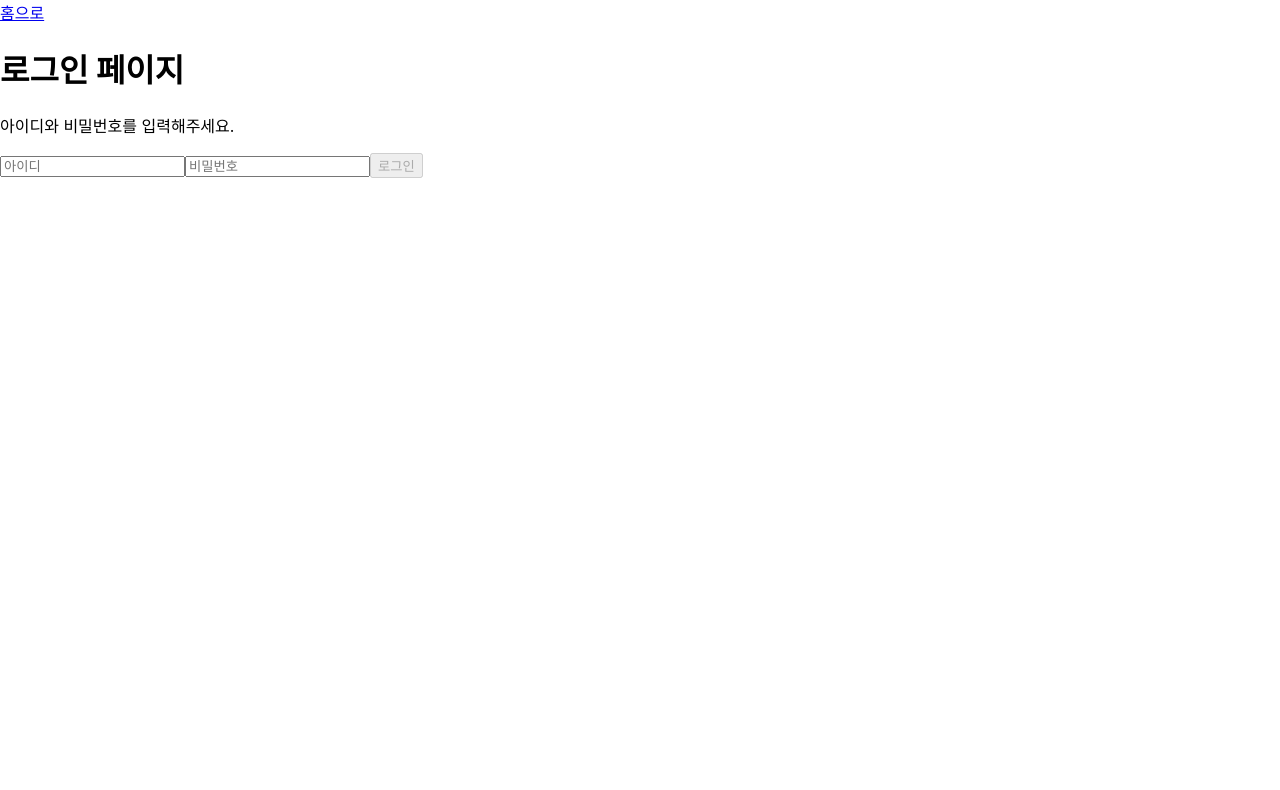
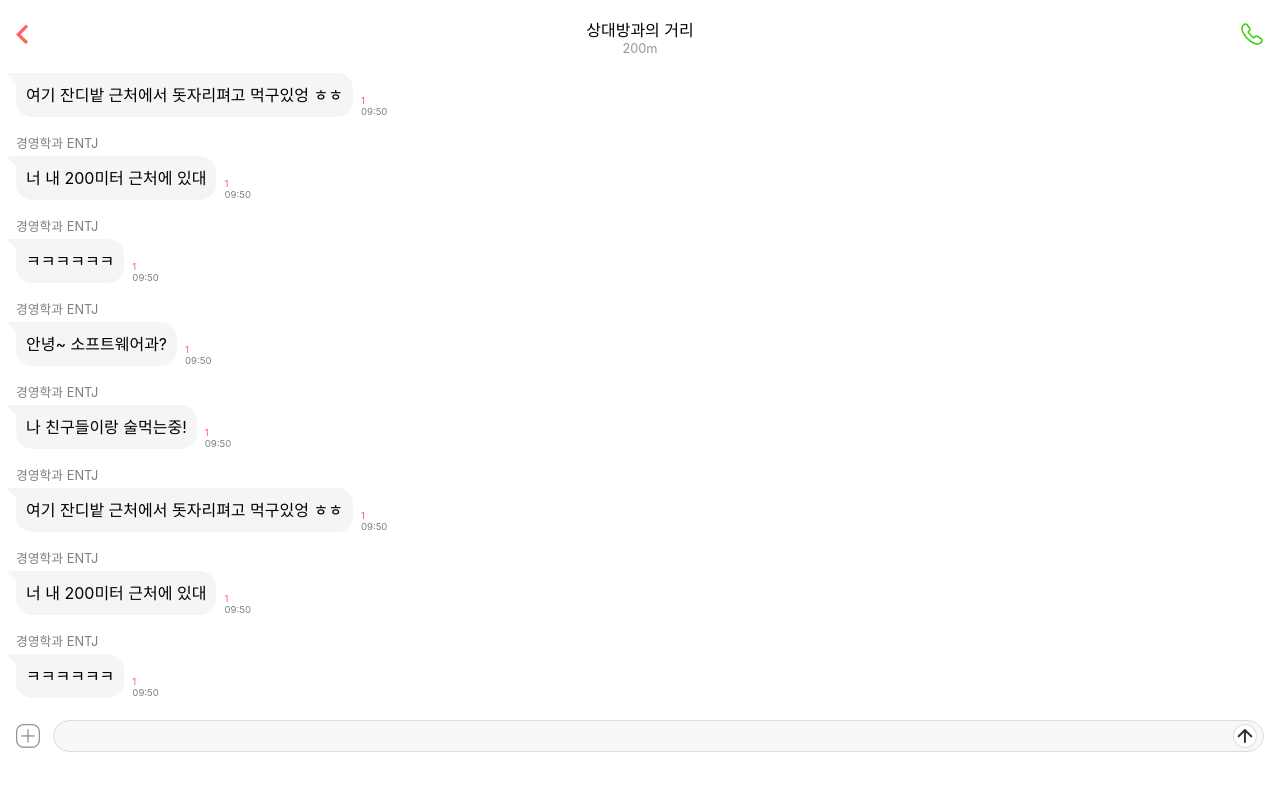
Before and after one commit to 9oormthon-univ/2024_BEOTKKOTTHON_TEAM_5_FE, a React (Create React App) app: page /chat/1 in a window 1280 px wide. Before the commit this address led to /login. Shown: the top 790 px of the page. Built offline with nearby package versions, Linux system fonts and the light colour scheme; no server answers.

Commit message:
feat: 채팅창 UI 구현
resolves: #15

```diff
--- a/src/App.jsx
+++ b/src/App.jsx
@@ -30,13 +30,14 @@ function App() {
           <Route path="/home" element={<HomeIndexPage />} />
 
           <Route path="/chat" element={<ChatIndexPage />} />
-          <Route path="/chat/:chatRoomId" element={<ChatPage />} />
 
           <Route path="/festival" element={<FestivalIndexPage />} />
 
           <Route path="/mypage" element={<MyIndexPage />} />
           <Route path="/mypage/profile" element={<ProfileEditPage />} />
         </Route>
+
+        <Route path="/chat/:chatRoomId" element={<ChatPage />} />
       </Routes>
     </BrowserRouter>
   );
--- a/src/components/chat/MessageInput.jsx
+++ b/src/components/chat/MessageInput.jsx
@@ -1,10 +1,10 @@
-import styled from 'styled-components'
+import styled from "styled-components";
 
 const MeassageInputContainer = styled.div`
   display: flex;
   gap: 0.8rem;
   align-items: center;
-  background: #FFFFFF;
+  background: #ffffff;
   width: auto;
   padding: 0.5rem 1rem 3rem 1rem;
 `;
@@ -15,15 +15,14 @@ const Input = styled.input`
   background: transparent;
   width: 100%;
   padding: 0.2rem 0.4rem;
+`;
 
-
-`;
 const WrapInputForm = styled.form`
   display: flex;
   flex: 1;
   align-items: center;
-  background: #F8F8F8;
-  border: 1px solid #DEDEDE;
+  background: #f8f8f8;
+  border: 1px solid #dedede;
   width: auto;
   border-radius: 1rem;
   padding: 0.2rem 0.4rem;
@@ -39,20 +38,22 @@ const WrapButton = styled.div`
 `;
 
 const MessageInput = () => {
-
   return (
     <MeassageInputContainer>
       <WrapButton>
-        <img src={'/assets/media-button.png'} alt="Media" />
+        <img src={"/assets/media-button.png"} alt="Media" />
       </WrapButton>
-      <WrapInputForm>
+      <WrapInputForm
+        onSubmit={(e) => {
+          e.preventDefault();
+        }}>
         <Input />
         <WrapButton>
-          <img src={'/assets/send-button.png'} alt="Send" />
+          <img src={"/assets/send-button.png"} alt="Send" />
         </WrapButton>
       </WrapInputForm>
     </MeassageInputContainer>
-  )
-}
+  );
+};
 
 export default MessageInput;
--- a/src/components/chat/Messages.jsx
+++ b/src/components/chat/Messages.jsx
@@ -104,7 +104,8 @@ const Messages = () => {
 
 const MessagesWrapper = styled.div`
   overflow: auto;
-  flex: auto;
+  flex: 1;
+  min-height: 0;
 `;
 
 const Announcement = styled.div`
--- a/src/pages/chat/ChatPage.jsx
+++ b/src/pages/chat/ChatPage.jsx
@@ -1,7 +1,84 @@
-import React from "react";
+import React, { useEffect, useState } from "react";
+import Messages from "../../components/chat/Messages";
+import MessageInput from "../../components/chat/MessageInput";
+import styled from "styled-components";
+import { useNavigate } from "react-router-dom";
 
 const ChatPage = () => {
-  return <div>ChatPage</div>;
+  const [distance, setDistance] = useState(0);
+  const [isCallActive, setIsCallActive] = useState(false);
+  const navigate = useNavigate();
+
+  useEffect(() => {
+    setDistance(200);
+    setIsCallActive(true);
+  }, []);
+
+  return (
+    <Container>
+      <TopBar>
+        <BackButton
+          onClick={() => {
+            navigate(-1);
+          }}>
+          <img src="/assets/arrow-pink-button.png" alt="뒤로가기" width={12} />
+        </BackButton>
+        <WrapTitle>
+          <div className="title">상대방과의 거리</div>
+          <div className="subtitle">{distance}m</div>
+        </WrapTitle>
+        <CallButton>
+          {isCallActive ? (
+            <img src="/assets/Callicon-active.svg" alt="전화버튼" />
+          ) : (
+            <img src="/assets/Callicon.svg" alt="전화버튼" />
+          )}
+        </CallButton>
+      </TopBar>
+      <Messages />
+      <MessageInput />
+    </Container>
+  );
 };
 
+const Container = styled.div`
+  height: 100dvh;
+  display: flex;
+  flex-direction: column;
+  justify-content: space-between;
+`;
+
+const BackButton = styled.div`
+  position: absolute;
+  left: 1rem;
+`;
+
+const CallButton = styled.div`
+  position: absolute;
+  right: 1rem;
+`;
+
+const WrapTitle = styled.div`
+  text-align: center;
+
+  > .title {
+    font-size: 1rem;
+  }
+
+  > .subtitle {
+    font-size: 0.8rem;
+    color: #979797;
+  }
+`;
+
+const TopBar = styled.div`
+  position: relative;
+  background: #ffffff;
+  padding: 0.75rem 1rem;
+  height: 3rem;
+  display: flex;
+  justify-content: center;
+  align-items: center;
+`;
+
 export default ChatPage;
```
Also changed, not shown: public/assets/CallIcon-active.svg (added), public/assets/CallIcon.svg (added).
